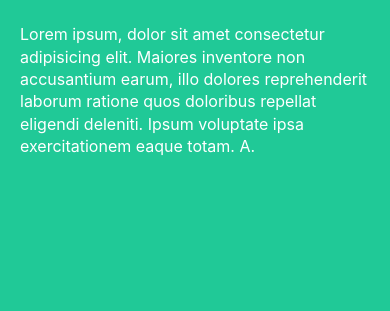
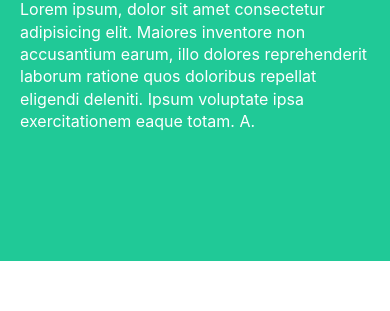
Before and after one commit to niranda/loginPage, a website built with webpack: page src/index.html in a window 390 px wide. Shown: the part 683-994 px from the top of the page. After the commit the page ends 944 px from the top, so only its background shows below. Built offline with nearby package versions, Linux system fonts and the light colour scheme; some packages are replaced by stand-ins of ours; no server answers.

Commit message:
app build

```diff
--- a/src/css/style.css
+++ b/src/css/style.css
@@ -54,7 +54,7 @@
   .login-page-wrapp {
     flex-direction: column;
     align-items: center;
-    margin-top: 150px;
+    margin-top: 100px;
   }
 
   .login-form-wrap {
@@ -70,5 +70,6 @@
   .login-greeting-screen {
     width: 100%;
     height: 100%;
+    margin-top: 50px;
   }
 }
```
Also changed, not shown: dist/index.html, dist/style.css, 4 other files.
